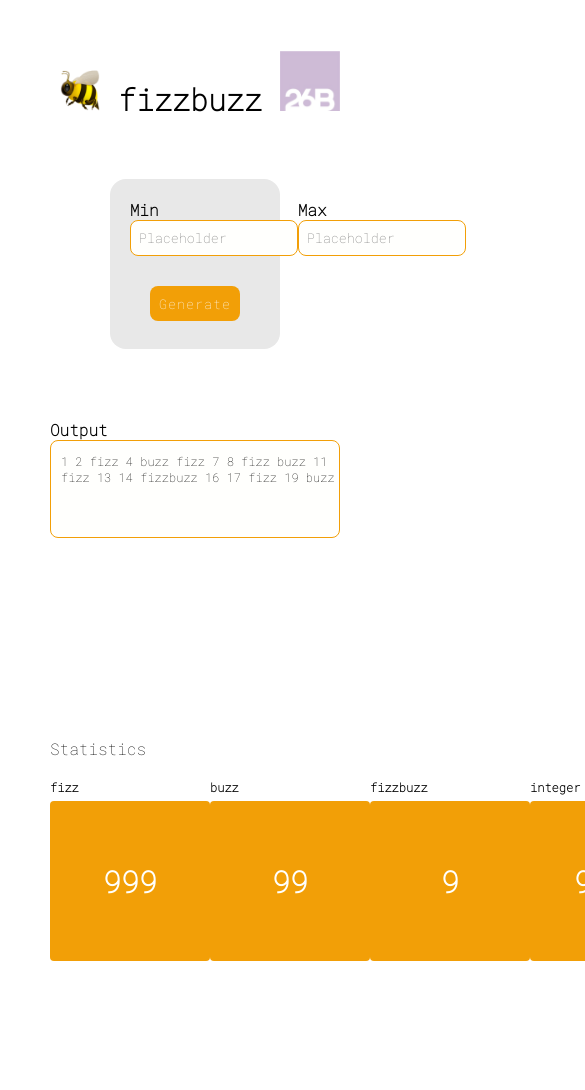
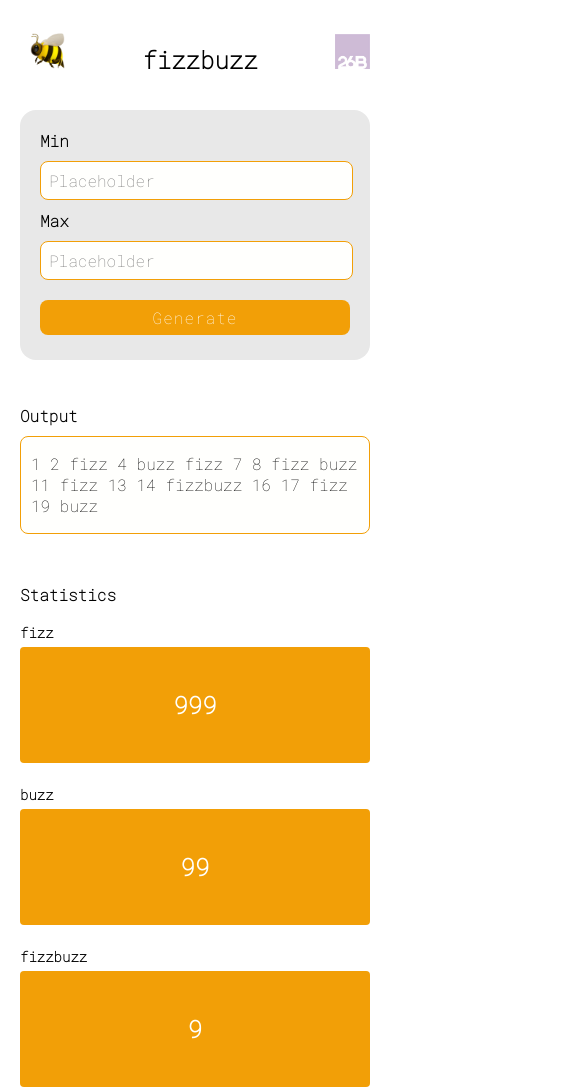
Before and after one commit to maryanasilva/26b-fizzbuzz, a website built with Parcel: page index.html in a window 390 px wide. Shown: the top 1090 px of the page, 585 px wide, since content can reach past the window. Before the commit the page ends 1011 px from the top, so only its background shows below. Built offline with nearby package versions, Linux system fonts and the light colour scheme.

Commit message:
css + mobile almost done

```diff
--- a/index.html
+++ b/index.html
@@ -13,7 +13,6 @@
     <title>fizzbuzz</title>
   </head>
   <body>
-    <div class="responsive-div">
     <section>
       <div class="nav">
         <img src="./src/bee.png" alt="bee" class="bee" />
@@ -26,19 +25,11 @@
           <div class="text-box">
             <div class="column">
               <label class="form-label">Min</label>
-                <input
-                  type="text"
-                  placeholder="Placeholder"
-                  class="input-form"
-                />
+              <input type="text" placeholder="Placeholder" class="input-form" />
             </div>
             <div class="column">
               <label class="form-label">Max</label>
-                <input
-                  type="text"
-                  placeholder="Placeholder"
-                  class="input-form"
-                />
+              <input type="text" placeholder="Placeholder" class="input-form" />
             </div>
           </div>
           <button class="btn-generate">Generate</button>
@@ -49,15 +40,15 @@
         <label class="label-output">Output</label>
         <div class="output-box">
           <p class="output-text">
-              1 2 fizz 4 buzz fizz 7 8 fizz buzz 11 fizz 13 14 fizzbuzz 16 17
-              fizz 19 buzz
+            1 2 fizz 4 buzz fizz 7 8 fizz buzz 11 fizz 13 14 fizzbuzz 16 17 fizz
+            19 buzz
           </p>
         </div>
       </div>
     </section>
 
     <section class="container-statistics">
-        <div>
+      <div class="statistic">
         <p>Statistics</p>
       </div>
       <div>
@@ -83,6 +74,5 @@
         </div>
       </div>
     </section>
-    </div>
   </body>
 </html>
--- a/src/style.css
+++ b/src/style.css
@@ -1,3 +1,5 @@
+/* DESKTOP*/
+
 body {
   margin: 50px;
 }
@@ -9,9 +11,12 @@ body,
   font-family: "Roboto Mono", monospace;
 }
 
-.fizzbuzz,
+.nav .fizzbuzz,
 .form-label,
-.label-output {
+.label-output,
+.statistic,
+.statistic-label,
+.statistic-text {
   font-weight: bold;
 }
 
@@ -29,11 +34,11 @@ body,
 }
 
 .fizzbuzz {
-  font-size: 30px;
+  font-size: 38px;
 }
 
 .logo {
-  width: 60px;
+  width: 50px;
 }
 
 .container {
@@ -65,7 +70,13 @@ body,
   align-items: flex-start;
 }
 
+.form-label {
+  font-size: 16px;
+  margin-bottom: 10px;
+}
+
 .input-form {
+  font-size: 16px;
   background-color: #fffffd;
   border: 1px solid #f29f07;
   border-radius: 8px;
@@ -74,32 +85,38 @@ body,
 }
 
 .btn-generate {
+  font-size: 16px;
   color: white;
   background-color: #f29f07;
   letter-spacing: 1px;
   border-radius: 8px;
   border: none;
-  width: 90px;
+  width: 100px;
   height: 35px;
   display: block;
   margin: 0 auto;
-  margin-top: 30px;
+  margin-top: 20px;
 }
 
 .output {
   margin-top: 70px;
 }
 
+.label-output {
+  font-size: 16px;
+}
+
 .output-box {
-  font-size: 12px;
   background-color: #fffffd;
   border: 1px solid #f29f07;
   border-radius: 8px;
   height: 96px;
+  margin-top: 10px;
   /* padding: 8px, 16px, 8px, 16px; */
 }
 
 .output-text {
+  font-size: 16px;
   margin-left: 10px;
 }
 
@@ -107,9 +124,13 @@ body,
   margin-top: 200px;
 }
 
+.statistic {
+  font-size: 16px;
+}
+
 .statistic-label {
-  font-size: 12px;
-  font-weight: bold;
+  font-size: 14px;
+  margin-top: 20px;
 }
 
 .statistics-column {
@@ -123,8 +144,79 @@ body,
 .statistic-text {
   color: #fffffd;
   font-size: 30px;
-  font-weight: bold;
   display: flex;
   align-items: center;
   justify-content: center;
 }
+
+/* MOBILE */
+@media (min-width: 390px) and (max-width: 767px) {
+  body {
+    margin: 20px;
+  }
+
+  .bee {
+    width: 35px;
+  }
+
+  .fizzbuzz {
+    font-size: 24px;
+  }
+
+  .logo {
+    width: 35px;
+  }
+
+  .container {
+    margin-top: 10px;
+  }
+
+  .form-box {
+    width: 100%;
+    height: 210px;
+  }
+
+  .text-box {
+    display: flex;
+    flex-direction: column;
+    justify-content: space-between;
+  }
+
+  .input-form {
+    width: 95%;
+    margin-bottom: 10px;
+    padding: 8px;
+  }
+
+  .btn-generate {
+    width: 100%;
+    margin-top: 10px;
+  }
+
+  .output {
+    margin-top: 45px;
+  }
+
+  .output-box {
+    margin-top: 10px;
+  }
+
+  .container-statistics {
+    margin-top: 50px;
+  }
+
+  .statistic-label {
+    margin-top: 15px;
+  }
+
+  .statistics-column {
+    width: 100%;
+    height: 116px;
+    margin-top: 5px;
+    margin-bottom: 20px;
+  }
+
+  .statistic-text {
+    font-size: 24px;
+  }
+}
```
Lines whose indentation alone changed are shown as unchanged.
